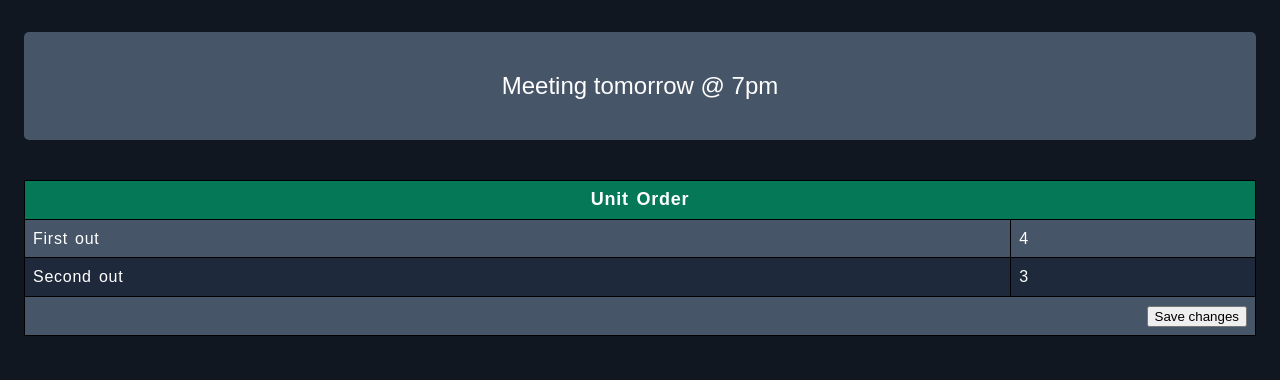
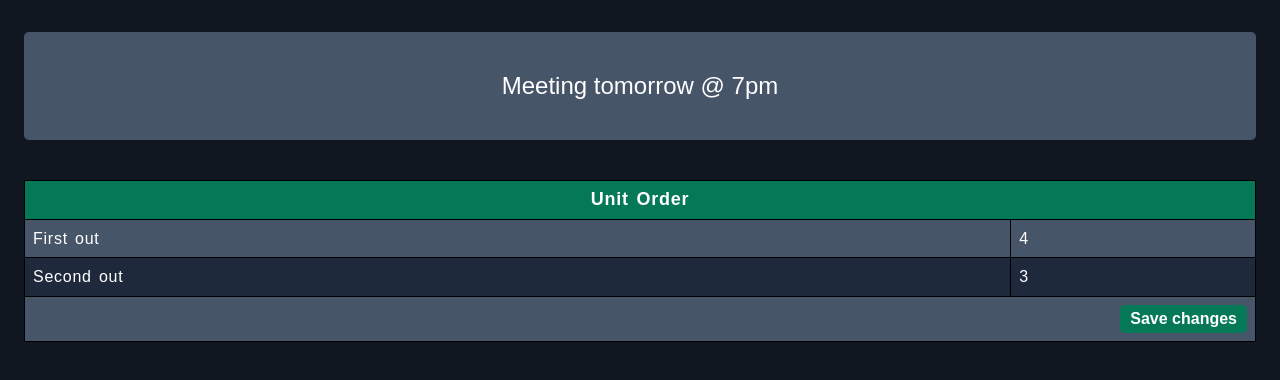
Before and after one commit to EMT119/Rescue20dashboard.github.io, a plain HTML site: page index.html in a window 1280 px wide. Drawn offline with Linux system fonts and the light colour scheme.

Commit message:
Added button styling

```diff
--- a/style.css
+++ b/style.css
@@ -81,3 +81,13 @@ tr.min-header > * {
   text-align: center;
   font-weight: bold;
 }
+
+button {
+  padding: 5px 10px;
+  color: white;
+  background-color: #047857;
+  border: 0px;
+  font-weight: bold;
+  font-size: 1rem;
+  border-radius: 5px;
+}
```
